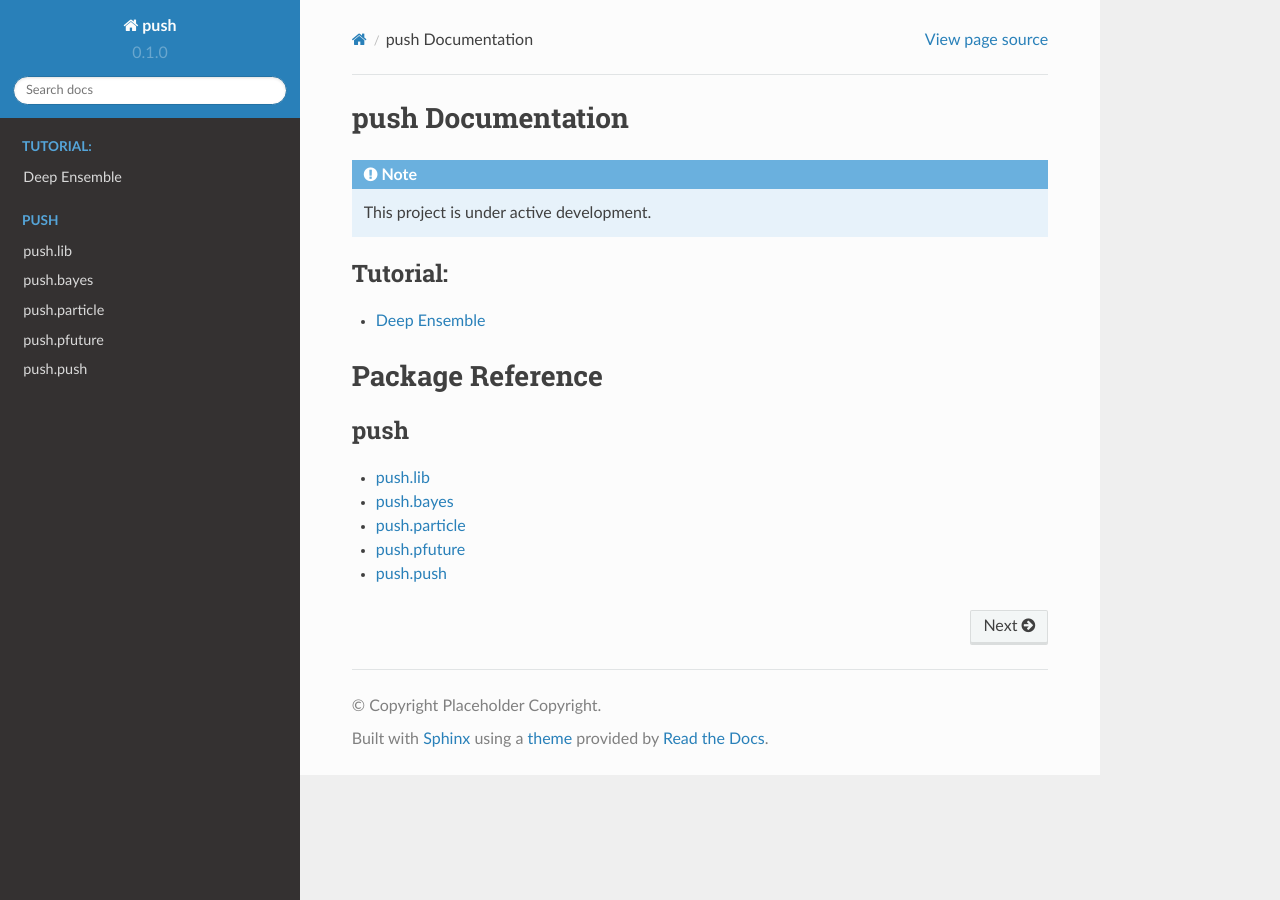
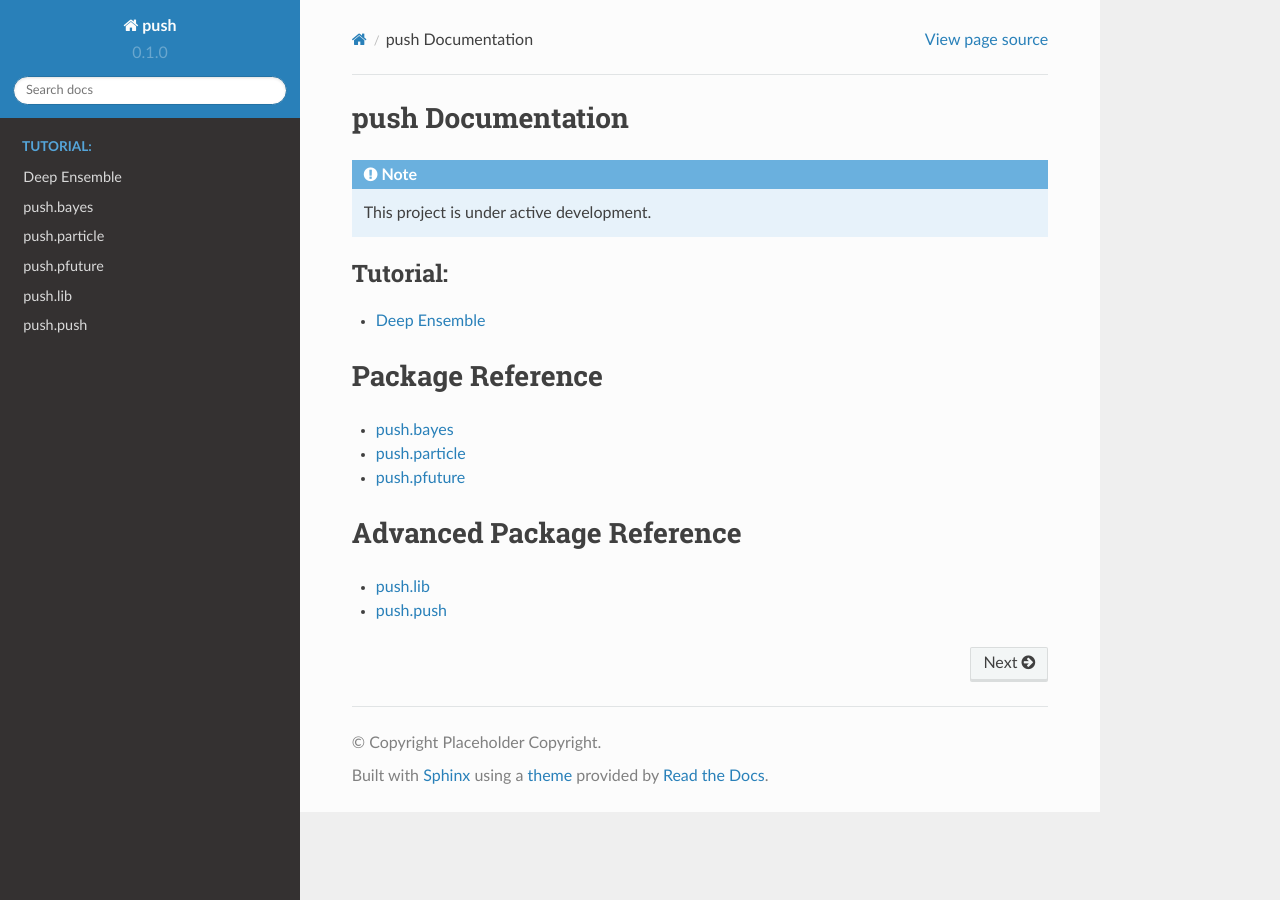
Before and after one commit to lbai-lab/push, a Sphinx documentation site: the page built from docs/source/index.rst, in a window 1280 px wide. Built offline with Sphinx 7.4.7 and the Read the Docs theme 2.0.0, drawn with Linux system fonts in a browser that asks for light colours; pages that are not in the unit, such as notebooks, are missing from menus.

Commit message:
advanced package reference

```diff
--- a/docs/source/index.rst
+++ b/docs/source/index.rst
@@ -17,10 +17,19 @@ Package Reference
 
 .. toctree::
    :maxdepth: 1
-   :caption: push
 
-   push.lib
    push.bayes
    push.particle
    push.pfuture
+
+
+
+
+Advanced Package Reference
+===================
+
+.. toctree::
+   :maxdepth: 1
+
+   push.lib
    push.push
```
